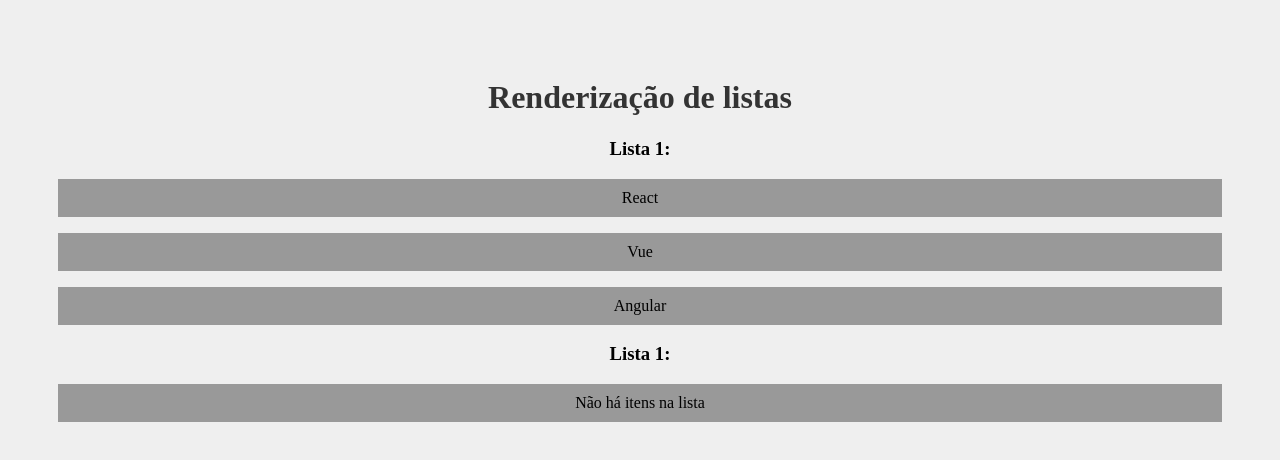
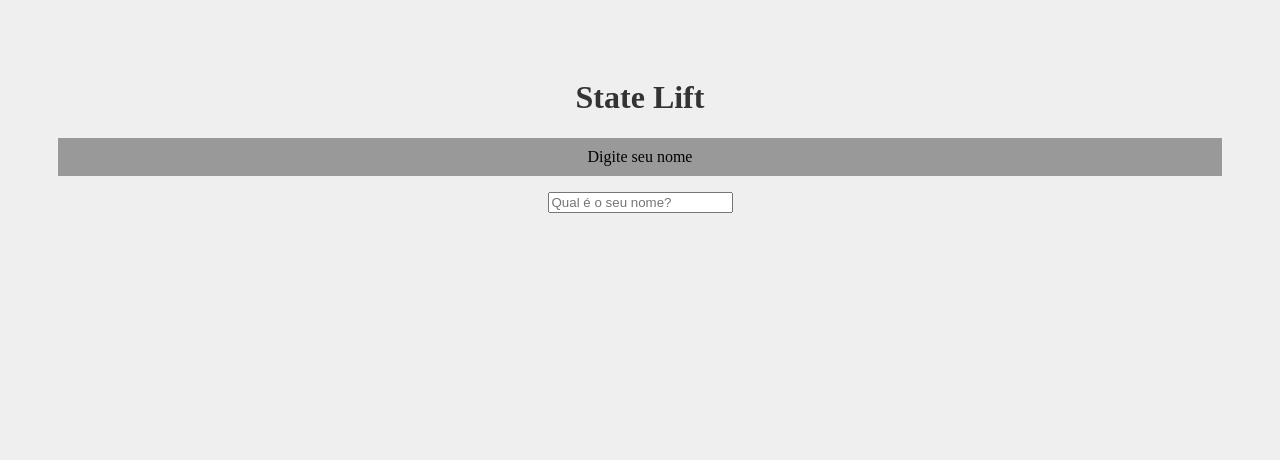
Before and after one commit to andreads1/projeto1react, a React (Create React App) app: page / in a window 1280 px wide. Shown: the top 460 px of the page. Built offline with nearby package versions, Linux system fonts and the light colour scheme.

Commit message:
Usando state lift

```diff
--- a/src/App.js
+++ b/src/App.js
@@ -1,16 +1,17 @@
 import './App.css';
-import OutraLista from './components/OutraLista';
+import{useState} from 'react'
+import SeuNome from './components/SeuNome';
+import Saudacao from './components/Saudacao';
 
 function App() {
 
-  const meusItens = ['React', 'Vue', 'Angular']
-
+  const [nome, setNome] = useState()
 
   return (
     <div className="App">
-      <h1>Renderização de listas</h1>
-      <OutraLista itens={meusItens}/>
-      <OutraLista itens={[]}/>
+      <h1>State Lift</h1>
+      <SeuNome setNome={setNome}/>
+      <Saudacao nome={nome}/>
     </div>
   );
 }
--- /dev/null
+++ b/src/components/Saudacao.js
@@ -0,0 +1,12 @@
+function Saudacao({nome}){
+
+    function gerarSaudacao(algumNome){
+        return `Olá ${algumNome}, tudo bem?`
+    }
+
+    return <>
+        {nome && <p>{gerarSaudacao(nome)}</p>}
+    </>
+}
+
+export default Saudacao
--- /dev/null
+++ b/src/components/SeuNome.js
@@ -0,0 +1,13 @@
+function SeuNome({setNome}){
+
+
+
+    return (
+        <div>
+            <p>Digite seu nome</p>
+            <input type="text" placeholder="Qual é o seu nome?" onChange={(e)=> setNome(e.target.value)}/>
+        </div>
+    )
+}
+
+export default SeuNome
```
